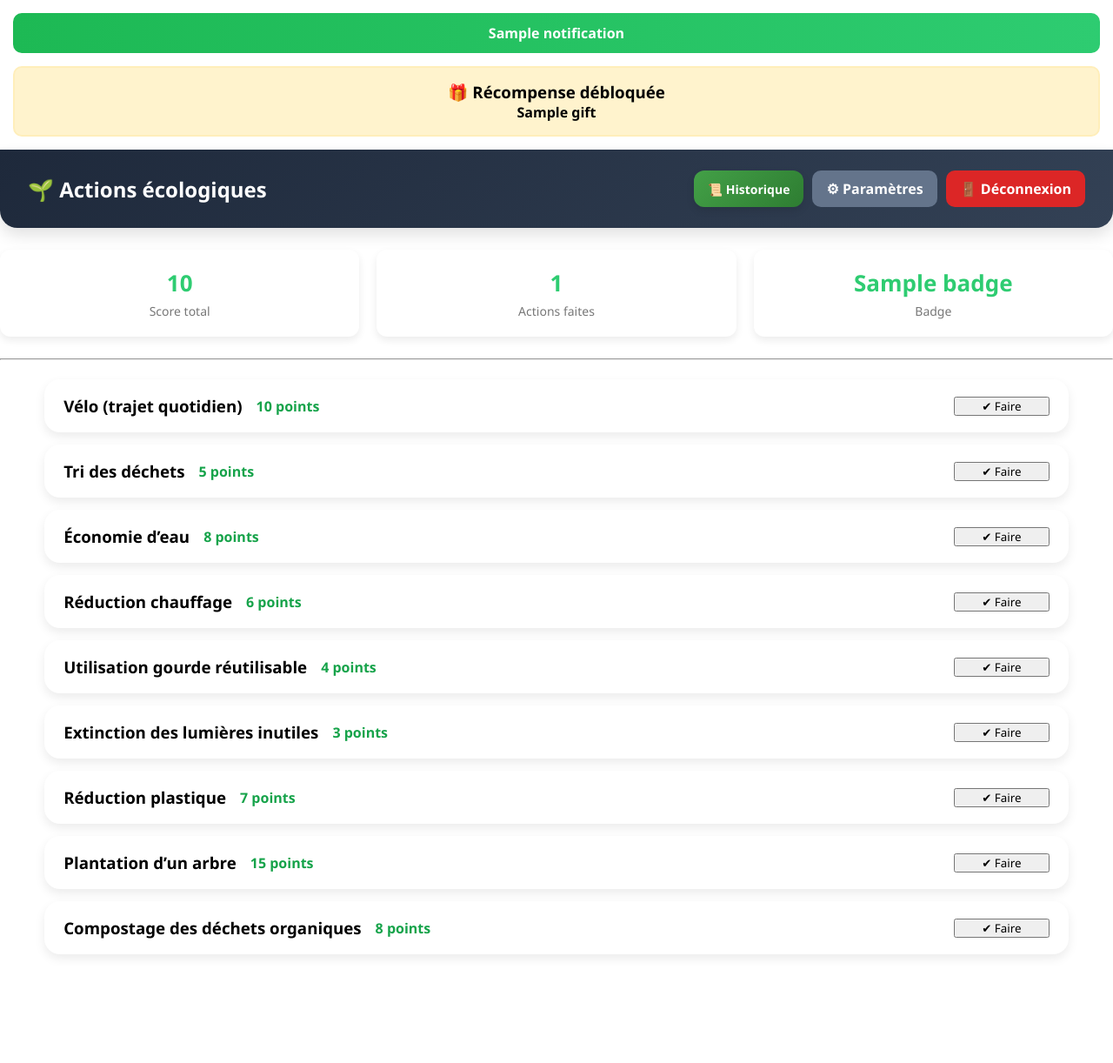
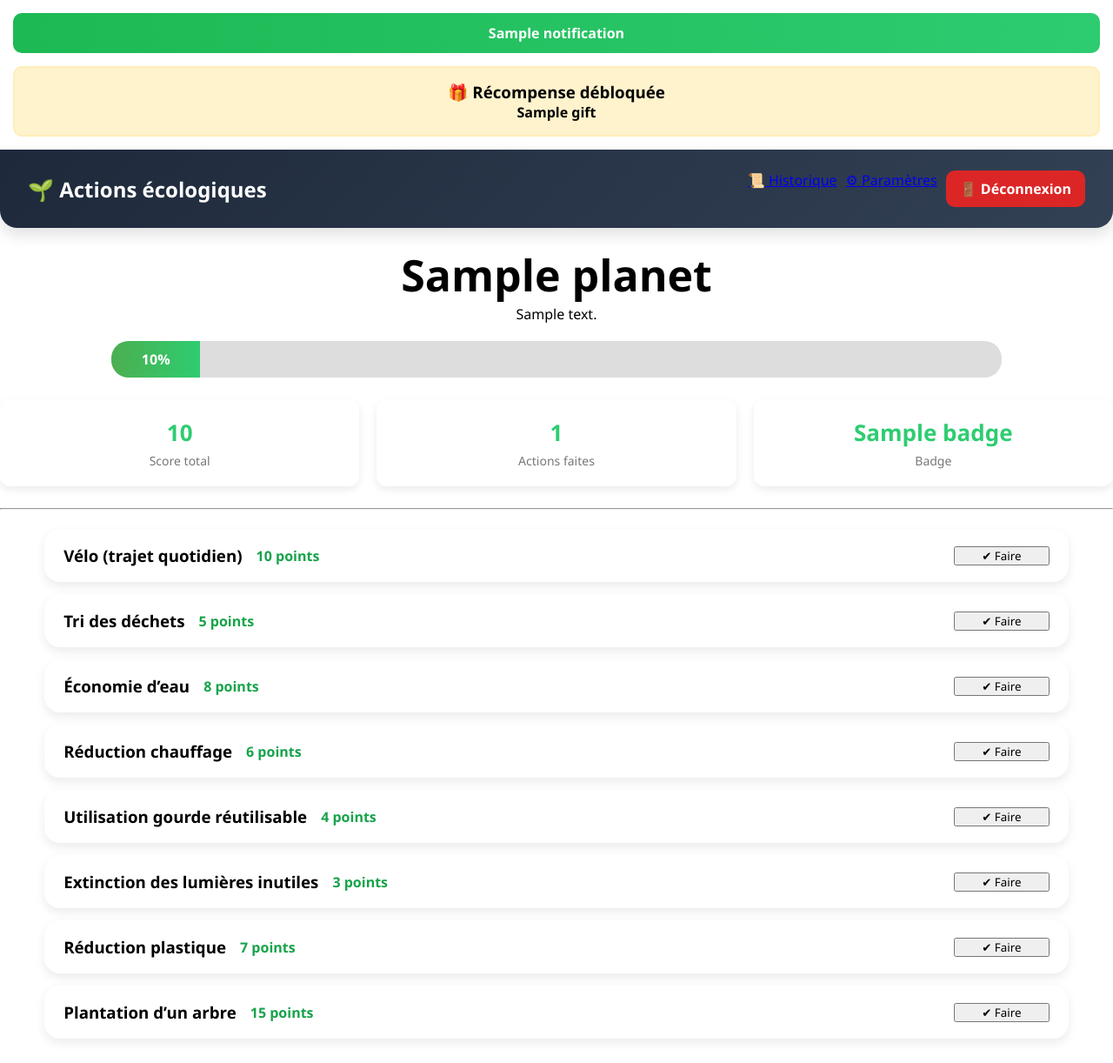
Before and after one commit to ImenArjoun698/Eco-Track, a Flask app: template templates/actions.html in a window 1280 px wide. Shown: the whole page at 87% size. Before the commit the page ends 1100 px from the top, so only its background shows below. Run offline with Flask 3, Linux system fonts and the light colour scheme; tables that the repository leaves empty hold one stand-in row (values such as "Sample post"); the template is opened without the code that fills it: values that come from a table or form of the project are taken from there, most other values are stand-ins (such as "Sample title", 1, 10 or a date in 2020).

Commit message:
barre de pregression + evolutionde planete + mise a jour de la page principal

```diff
--- a/app.py
+++ b/app.py
@@ -11,7 +11,7 @@ app.config["SQLALCHEMY_TRACK_MODIFICATIONS"] = False
 db.init_app(app)
 
 # -------------------------
-# SECURITE LOGIN REQUIRED
+# LOGIN REQUIRED
 # -------------------------
 def login_required(f):
     @wraps(f)
@@ -93,17 +93,30 @@ def actions_page():
     actions = Action.query.all()
     historiques = Historique.query.filter_by(user_id=user_id).all()
 
-    score_total = 0
-    for h in historiques:
-        action = db.session.get(Action, h.action_id)
-        if action:
-            score_total += action.points
+    # SCORE
+    score_total = sum(
+        db.session.get(Action, h.action_id).points
+        for h in historiques
+        if db.session.get(Action, h.action_id)
+    )
 
     nb_actions_faites = len(historiques)
 
-    # -------------------------
-    # 🎁 RECOMPENSES + NOTIFICATIONS
-    # -------------------------
+    # 🌍 PLANÈTE
+    if score_total < 50:
+        planet = "🌫️"
+        planet_text = "Planète polluée"
+    elif score_total < 150:
+        planet = "🌿"
+        planet_text = "Planète en amélioration"
+    else:
+        planet = "🌳"
+        planet_text = "Planète en pleine santé"
+
+    # 📊 PROGRESSION
+    progress = min(score_total, 100)
+
+    # 🎁 RÉCOMPENSES
     notification = None
     gift = None
 
@@ -122,6 +135,7 @@ def actions_page():
     else:
         notification = f"🚀 Plus que {50 - score_total} points pour débloquer Lidl -10%"
 
+    # 🏆 BADGE
     if score_total >= 100:
         badge = "🌳 Héros écologique"
     elif score_total >= 50:
@@ -136,63 +150,11 @@ def actions_page():
         nb_actions_faites=nb_actions_faites,
         badge=badge,
         notification=notification,
-        gift=gift
+        gift=gift,
+        planet=planet,
+        planet_text=planet_text,
+        progress=progress
     )
-
-# -------------------------
-# HISTORIQUE PAGE
-# -------------------------
-@app.get("/historique")
-@login_required
-def historique_page():
-    user_id = session.get("user_id")
-
-    historiques = (
-        Historique.query
-        .filter_by(user_id=user_id)
-        .order_by(Historique.id.desc())
-        .all()
-    )
-
-    data = []
-    total_points = 0
-
-    for h in historiques:
-        action = db.session.get(Action, h.action_id)
-        if action:
-            data.append({
-                "id": h.id,
-                "name": action.name,
-                "points": action.points
-            })
-            total_points += action.points
-
-    return render_template(
-        "historique.html",
-        historiques=data,
-        total_points=total_points,
-        total_actions=len(data)
-    )
-
-# -------------------------
-# DELETE ACTION FROM HISTORY
-# -------------------------
-@app.post("/historique/delete/<int:hist_id>")
-@login_required
-def delete_historique(hist_id):
-    user_id = session.get("user_id")
-
-    historique = db.session.get(Historique, hist_id)
-
-    if not historique or historique.user_id != user_id:
-        flash("Action introuvable.")
-        return redirect(url_for("historique_page"))
-
-    db.session.delete(historique)
-    db.session.commit()
-
-    flash("Action supprimée.")
-    return redirect(url_for("historique_page"))
 
 
 # -------------------------
@@ -243,33 +205,6 @@ def settings():
 
 
 # -------------------------
-# UPDATE SETTINGS
-# -------------------------
-@app.post("/settings")
-@login_required
-def update_settings():
-    user_id = session.get("user_id")
-    user = db.session.get(User, user_id)
-
-    firstname = request.form.get("firstname")
-    lastname = request.form.get("lastname")
-    email = request.form.get("email", "").strip().lower()
-
-    if not firstname or not lastname or not email:
-        flash("Tous les champs sont obligatoires.")
-        return redirect(url_for("settings"))
-
-    user.firstname = firstname
-    user.lastname = lastname
-    user.email = email
-
-    db.session.commit()
-
-    flash("Profil mis à jour !")
-    return redirect(url_for("settings"))
-
-
-# -------------------------
 # LOGOUT
 # -------------------------
 @app.get("/logout")
@@ -279,35 +214,15 @@ def logout():
     flash("Déconnecté.")
     return redirect(url_for("login_page"))
 
-# -------------------------
-# CHANGE PASSWORD
-# -------------------------
-@app.post("/settings/change_password")
-@login_required
-def change_password():
-    user_id = session.get("user_id")
-    user = db.session.get(User, user_id)
-
-    old_password = request.form.get("old_password")
-    new_password = request.form.get("new_password")
-
-    if not user.check_password(old_password):
-        flash("Ancien mot de passe incorrect.")
-        return redirect(url_for("settings"))
-
-    user.set_password(new_password)
-    db.session.commit()
-
-    flash("Mot de passe mis à jour !")
-    return redirect(url_for("settings"))
 
 # -------------------------
-# RUN APP
+# RUN
 # -------------------------
 if __name__ == "__main__":
     with app.app_context():
         db.create_all()
 
+        # ajouter actions si vide
         if not Action.query.first():
             actions = [
                 Action(name="Vélo (trajet quotidien)", points=10),
@@ -318,7 +233,6 @@ if __name__ == "__main__":
                 Action(name="Extinction des lumières inutiles", points=3),
                 Action(name="Réduction plastique", points=7),
                 Action(name="Plantation d’un arbre", points=15),
-                Action(name="Compostage des déchets organiques", points=8)
             ]
             db.session.add_all(actions)
             db.session.commit()
--- a/templates/actions.html
+++ b/templates/actions.html
@@ -1,7 +1,6 @@
 {% extends "base.html" %}
 
 {% block content %}
-
 
 <!-- 🔔 NOTIFICATION -->
 {% if notification %}
@@ -23,12 +22,33 @@
     <h2>🌱 Actions écologiques</h2>
 
     <div class="nav-buttons">
-        <a href="{{ url_for('historique_page') }}" class="btn-historique">
+        <a href="/historique">
             📜 Historique
         </a>
 
-        <a href="/settings" class="btn btn-gray">⚙ Paramètres</a>
+        <a href="/settings" >⚙ Paramètres</a>
         <a href="/logout" class="btn btn-red">🚪 Déconnexion</a>
+    </div>
+</div>
+
+<!-- 🌍 PLANÈTE -->
+<div style="text-align:center; margin:20px;">
+    <h1 style="font-size:50px;">{{ planet }}</h1>
+    <p>{{ planet_text }}</p>
+</div>
+
+<!-- 📊 BARRE DE PROGRESSION -->
+<div style="width:80%; margin:20px auto;">
+    <div style="background:#ddd; border-radius:20px; overflow:hidden;">
+        <div style="
+            width:{{ progress }}%;
+            background:linear-gradient(90deg, #4CAF50, #2ecc71);
+            color:white;
+            padding:10px;
+            text-align:center;
+            font-weight:bold;">
+            {{ progress }}%
+        </div>
     </div>
 </div>
 
```
